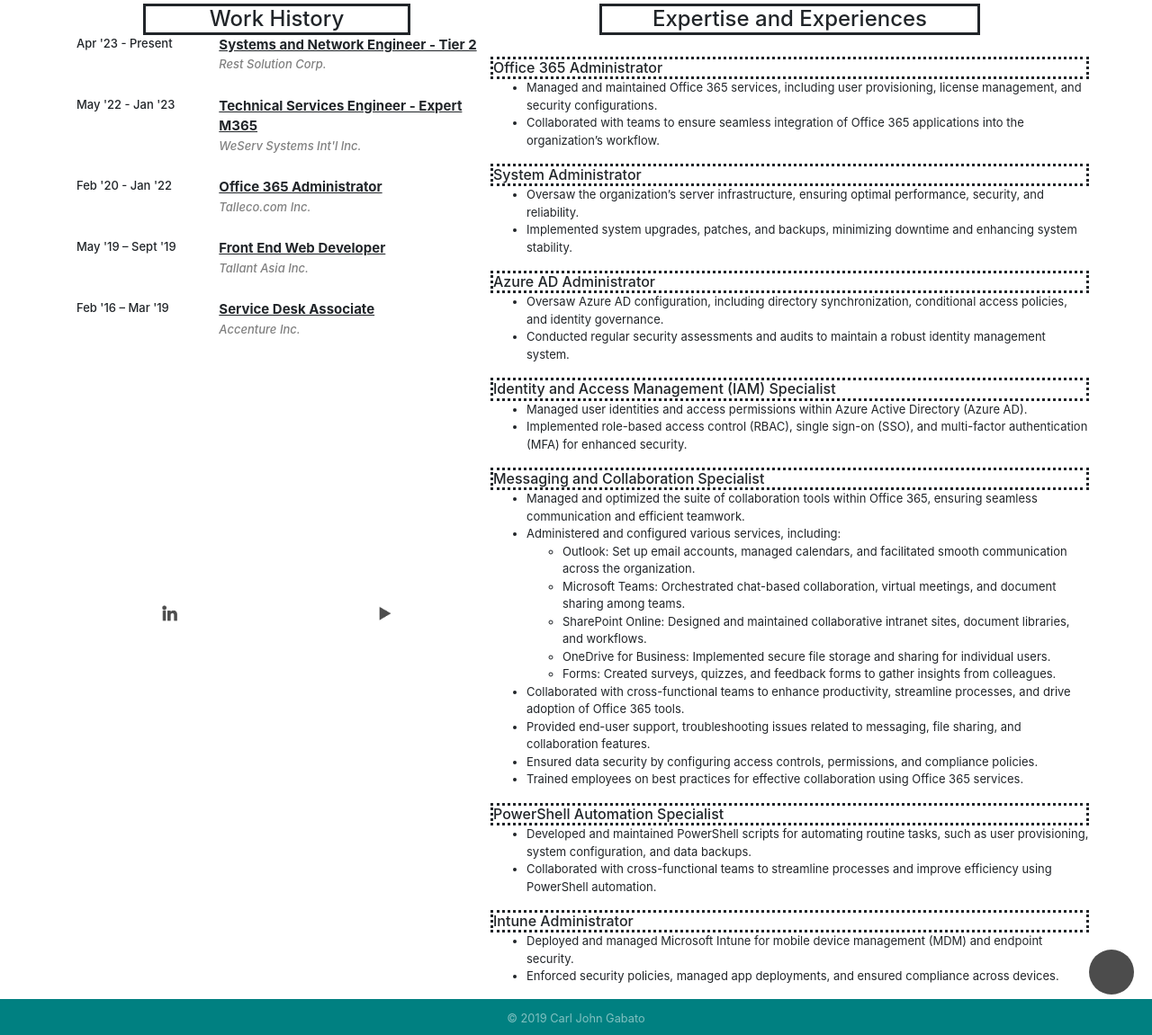
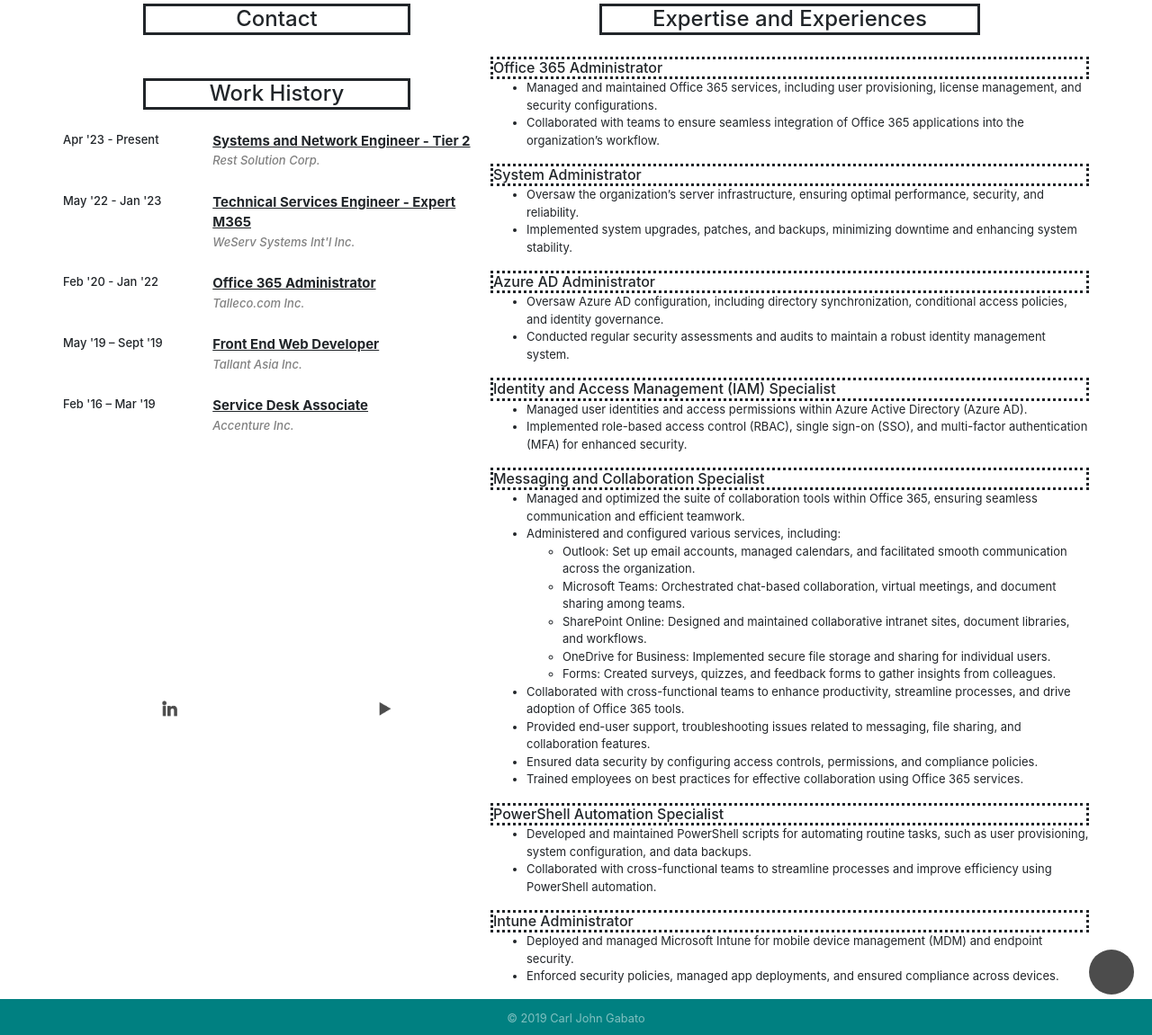
Before and after one commit to carljohngabato/aboutme, a Jekyll site: the page built from blogs.html, in a window 1280 px wide and 1400 px high, scrolled down 693 px. Shown: the part 249-1400 px from the top of the window at 90% size. Built offline with Jekyll 4.4.1, drawn with Linux system fonts in a browser that asks for light colours; nearby versions of some CDN libraries.

```diff
--- a/_sass/main.scss
+++ b/_sass/main.scss
@@ -485,6 +485,12 @@
 
 
 /*TEST AREA*/
+.emp-date-cont{
+  width: 35%;
+}
+.emp-title-cont{
+  width: 65%;
+}
 .t-container{
   margin-left: 15%;
   margin-right: 15%;
--- a/blogs.html
+++ b/blogs.html
@@ -18,45 +18,54 @@
     <br>
     <div class="row row-2">
         <div class="col-lg-5">
+            <!-- #region Contact-->
+            <div class="col-lg-8 offset-lg-2 exp-title-cont">
+                <div class="row-exp-title"><h4>Contact</h4></div>
+            </div>
+            <br>
+
+            <br>
+            <!-- #endregion -->
             <!-- #region Work History-->
             <div class="col-lg-8 offset-lg-2 exp-title-cont">
                 <div class="row-exp-title"><h4>Work History</h4></div>
             </div>
+            <br>
             <div class="row">
-                <div class="col-lg-4 col-md-4 col-sm-4"><p class="emp-dates">Apr '23 - Present</p></div>
-                <div class="col-lg-8 col-md-8 col-sm-8">
+                <div class="emp-date-cont"><p class="emp-dates">Apr '23 - Present</p></div>
+                <div class="emp-title-cont">
                     <p class="job-title">Systems and Network Engineer - Tier 2</p>
                     <p class="company-name">Rest Solution Corp.</p>
                 </div>
             </div>
             <br>
             <div class="row">
-                <div class="col-lg-4 col-md-4 col-sm-4"><p class="emp-dates">May '22 - Jan '23</p></div>
-                <div class="col-lg-8 col-md-8 col-sm-8">
+                <div class="emp-date-cont"><p class="emp-dates">May '22 - Jan '23</p></div>
+                <div class="emp-title-cont">
                     <p class="job-title">Technical Services Engineer - Expert M365</p>
                     <p class="company-name">WeServ Systems Int'l Inc.</p>
                 </div>
             </div>
             <br>
             <div class="row">
-                <div class="col-lg-4 col-md-4 col-sm-4"><p class="emp-dates">Feb '20 - Jan '22</p></div>
-                <div class="col-lg-8 col-md-8 col-sm-8">
+                <div class="emp-date-cont"><p class="emp-dates">Feb '20 - Jan '22</p></div>
+                <div class="emp-title-cont">
                     <p class="job-title">Office 365 Administrator</p>
                     <p class="company-name">Talleco.com Inc.</p>
                 </div>
             </div>
             <br>
             <div class="row">
-                <div class="col-lg-4 col-md-4 col-sm-4"><p class="emp-dates">May '19 – Sept '19</p></div>
-                <div class="col-lg-8 col-md-8 col-sm-8">
+                <div class="emp-date-cont"><p class="emp-dates">May '19 – Sept '19</p></div>
+                <div class="emp-title-cont">
                     <p class="job-title">Front End Web Developer</p>
                     <p class="company-name">Tallant Asia Inc.</p>
                 </div>
             </div>
             <br>
             <div class="row">
-                <div class="col-lg-4 col-md-4 col-sm-4"><p class="emp-dates">Feb '16 – Mar '19</p></div>
-                <div class="col-lg-8 col-md-8 col-sm-8">
+                <div class="emp-date-cont"><p class="emp-dates">Feb '16 – Mar '19</p></div>
+                <div class="emp-title-cont">
                     <p class="job-title">Service Desk Associate</p>
                     <p class="company-name">Accenture Inc.</p>
                 </div>
```
